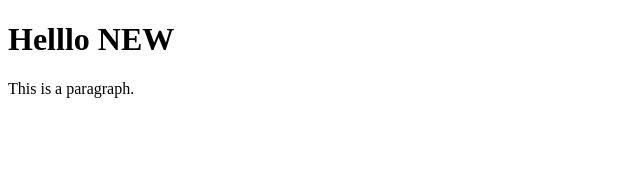
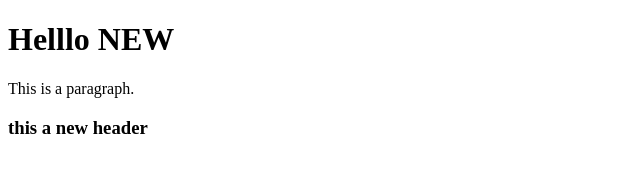
Before and after one commit to rahimicodehub/Future-Bridge-Website, a plain HTML site: page html-files/index1.html in a window 1280 px wide. Shown: the whole page, without its empty margins (0-640 px from the left). Drawn offline with Linux system fonts and the light colour scheme.

Commit message:
final test

```diff
--- a/html-files/index1.html
+++ b/html-files/index1.html
@@ -8,5 +8,6 @@
 <body>
     <h1>Helllo NEW</h1>
     <p>This is a paragraph.</p>
+    <h3>this a new header</h3>
 </body>
 </html>
```
